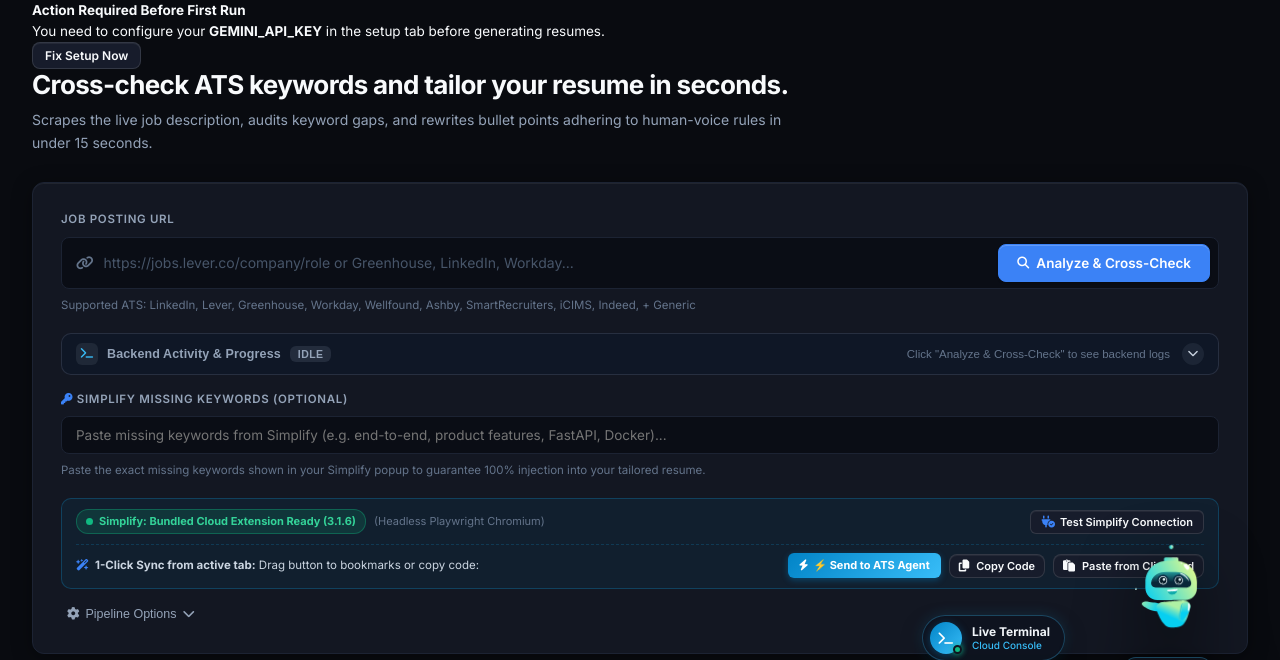
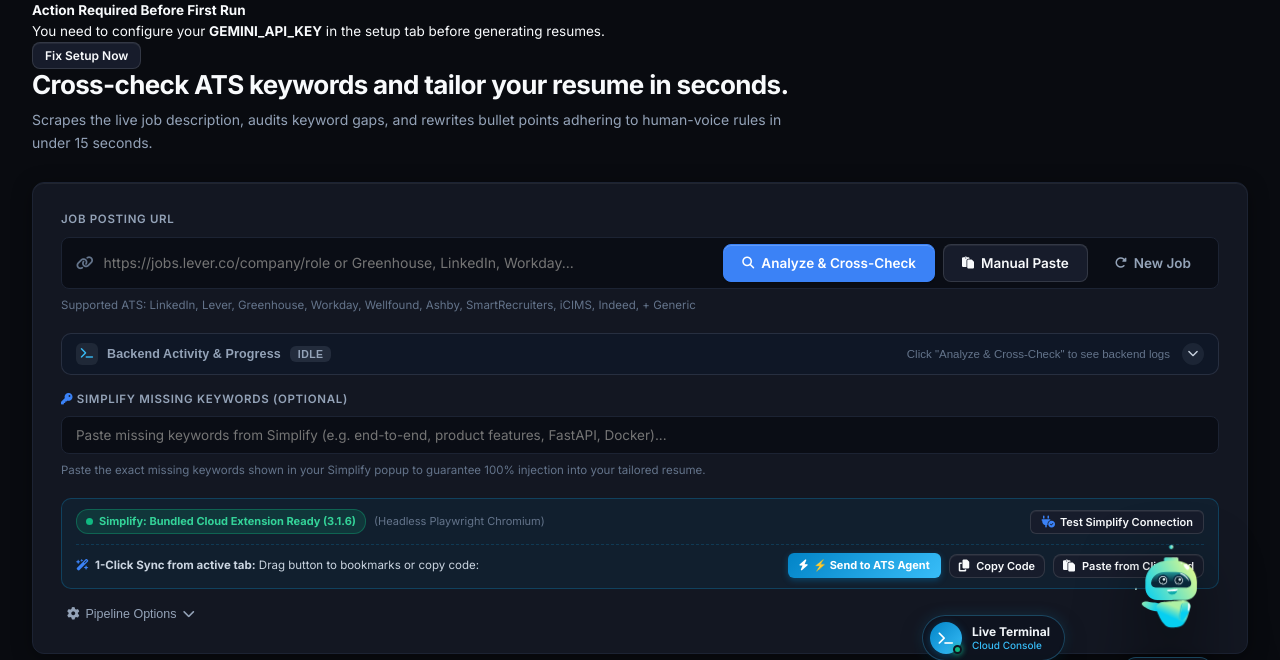
Before and after one commit to MAdnanAshfaq/ATS-agent, a Flask app: page / in a window 1280 px wide. Shown: the part 115-775 px from the top of the page. Run offline with Flask 3, Linux system fonts and the light colour scheme; the visitor is signed in with stand-in values (Sample User, id 1); data that the repository does not hold is empty; some libraries are stand-ins or nearby versions.

Commit message:
Add Manual Paste button, Stop Analyzing button, and New Job reset button

```diff
--- a/scraper.py
+++ b/scraper.py
@@ -534,9 +534,9 @@
 
         print("[Scraper] 👁 Browser window is open on your desktop. If a captcha/human check is present, please solve it...")
 
-        # Poll up to 30 seconds (20 checks * 1.5s)
-        for _ in range(20):
-            await asyncio.sleep(1.5)
+        # Poll up to 10 seconds (8 checks * 1.2s)
+        for _ in range(8):
+            await asyncio.sleep(1.2)
             try:
                 content = await page.content()
                 soup = BeautifulSoup(content, 'lxml')
--- a/static/style.css
+++ b/static/style.css
@@ -602,8 +602,50 @@
   min-width: 0;
 }
 
-.url-input-wrapper input::placeholder {
-  color: var(--t3);
+.url-action-buttons {
+  display: flex;
+  align-items: center;
+  gap: 8px;
+  flex-shrink: 0;
+}
+
+.url-action-buttons .btn {
+  white-space: nowrap;
+}
+
+@media (max-width: 992px) {
+  .url-input-wrapper {
+    flex-wrap: wrap;
+    padding: 10px 14px;
+  }
+  .url-action-buttons {
+    width: 100%;
+    justify-content: flex-end;
+    flex-wrap: wrap;
+    margin-top: 6px;
+  }
+}
+
+.btn-danger {
+  background: rgba(239, 68, 68, 0.16);
+  color: #fca5a5;
+  border: 1px solid rgba(239, 68, 68, 0.45);
+}
+.btn-danger:hover {
+  background: rgba(239, 68, 68, 0.3);
+  border-color: rgba(239, 68, 68, 0.7);
+  color: #fee2e2;
+}
+
+.btn-outline {
+  background: transparent;
+  color: var(--t1);
+  border: 1px solid var(--border-base);
+}
+.btn-outline:hover {
+  background: rgba(255, 255, 255, 0.05);
+  border-color: var(--border-highlight);
+  color: var(--t0);
 }
 
 .form-hint {
--- a/templates/index.html
+++ b/templates/index.html
@@ -165,9 +165,20 @@
                 required
                 autocomplete="off"
               >
-              <button type="button" class="btn btn-primary btn-lg" id="analyze-btn" onclick="analyzeJobKeywords()">
-                <i class="fa-solid fa-magnifying-glass"></i> Analyze & Cross-Check
-              </button>
+              <div class="url-action-buttons">
+                <button type="button" class="btn btn-primary btn-lg" id="analyze-btn" onclick="analyzeJobKeywords()">
+                  <i class="fa-solid fa-magnifying-glass"></i> Analyze & Cross-Check
+                </button>
+                <button type="button" class="btn btn-danger btn-lg hidden" id="analyze-stop-btn" onclick="stopAnalyzeJob()" title="Stop analyzing this job">
+                  <i class="fa-solid fa-circle-stop"></i> Stop
+                </button>
+                <button type="button" class="btn btn-secondary btn-lg" id="manual-paste-btn" onclick="openManualJdModal('', '', 'manual_click')" title="Paste job description text directly (bypasses scrapers & login walls)">
+                  <i class="fa-solid fa-paste"></i> Manual Paste
+                </button>
+                <button type="button" class="btn btn-outline btn-lg" id="new-job-btn" onclick="resetJobApplication()" title="Clear and analyze a new job without refreshing the page">
+                  <i class="fa-solid fa-rotate-right"></i> New Job
+                </button>
+              </div>
             </div>
             <div class="form-hint">
               Supported ATS: LinkedIn, Lever, Greenhouse, Workday, Wellfound, Ashby, SmartRecruiters, iCIMS, Indeed, + Generic
@@ -1474,24 +1485,24 @@
     <div class="modal-card glass-card" style="max-width: 680px; width: 95%;">
       <div class="modal-header" style="border-bottom: 1px solid var(--border-base); padding: 18px 24px;">
         <div class="flex-align-center gap-sm" style="display:flex; align-items:center; gap:12px;">
-          <div class="feature-icon-badge" style="background: var(--warn-dim); color: var(--warn); border-color: var(--warn-border);">
-            <i class="fa-solid fa-shield-halved"></i>
+          <div class="feature-icon-badge" id="manual-jd-icon-badge" style="background: var(--warn-dim); color: var(--warn); border-color: var(--warn-border);">
+            <i class="fa-solid fa-shield-halved" id="manual-jd-icon"></i>
           </div>
           <div>
-            <h3 style="font-size: 15px; font-weight: 700; color: var(--t0); margin:0;">Bot-Protection Detected on Portal</h3>
-            <span class="text-sub text-muted" style="font-size: 12px; color: var(--t2);">Target site blocked automated scraping (403 / Captcha / Login Wall)</span>
+            <h3 id="manual-jd-title" style="font-size: 15px; font-weight: 700; color: var(--t0); margin:0;">Bot-Protection Detected on Portal</h3>
+            <span id="manual-jd-subtitle" class="text-sub text-muted" style="font-size: 12px; color: var(--t2);">Target site blocked automated scraping (403 / Captcha / Login Wall)</span>
           </div>
         </div>
         <button type="button" class="btn-icon" onclick="closeManualJdModal()"><i class="fa-solid fa-xmark"></i></button>
       </div>
 
       <div class="modal-body" style="padding: 20px 24px; display: flex; flex-direction: column; gap: 14px;">
-        <div style="background: var(--surface-inset); border: 1px solid var(--border-base); border-radius: var(--r-md); padding: 12px 16px; font-size: 12.5px; color: var(--t1); line-height: 1.55;">
-          <strong style="color: var(--t0); display: block; margin-bottom: 3px;">
+        <div id="manual-jd-notice" style="background: var(--surface-inset); border: 1px solid var(--border-base); border-radius: var(--r-md); padding: 12px 16px; font-size: 12.5px; color: var(--t1); line-height: 1.55;">
+          <strong id="manual-jd-notice-title" style="color: var(--t0); display: block; margin-bottom: 3px;">
             <i class="fa-solid fa-paste" style="color: var(--accent); margin-right: 5px;"></i>
             Paste raw Job Description to continue seamlessly
           </strong>
-          Copy the job text directly from your open browser tab and paste it below. The pipeline will automatically parse hard/soft skills, extract ATS keywords, and tailor your resume without losing your progress.
+          <span id="manual-jd-notice-text">Copy the job text directly from your open browser tab and paste it below. The pipeline will automatically parse hard/soft skills, extract ATS keywords, and tailor your resume without losing your progress.</span>
         </div>
 
         <div style="display: grid; grid-template-columns: 1fr 1fr; gap: 12px;">
```
Also changed, not shown: static/app.js.
